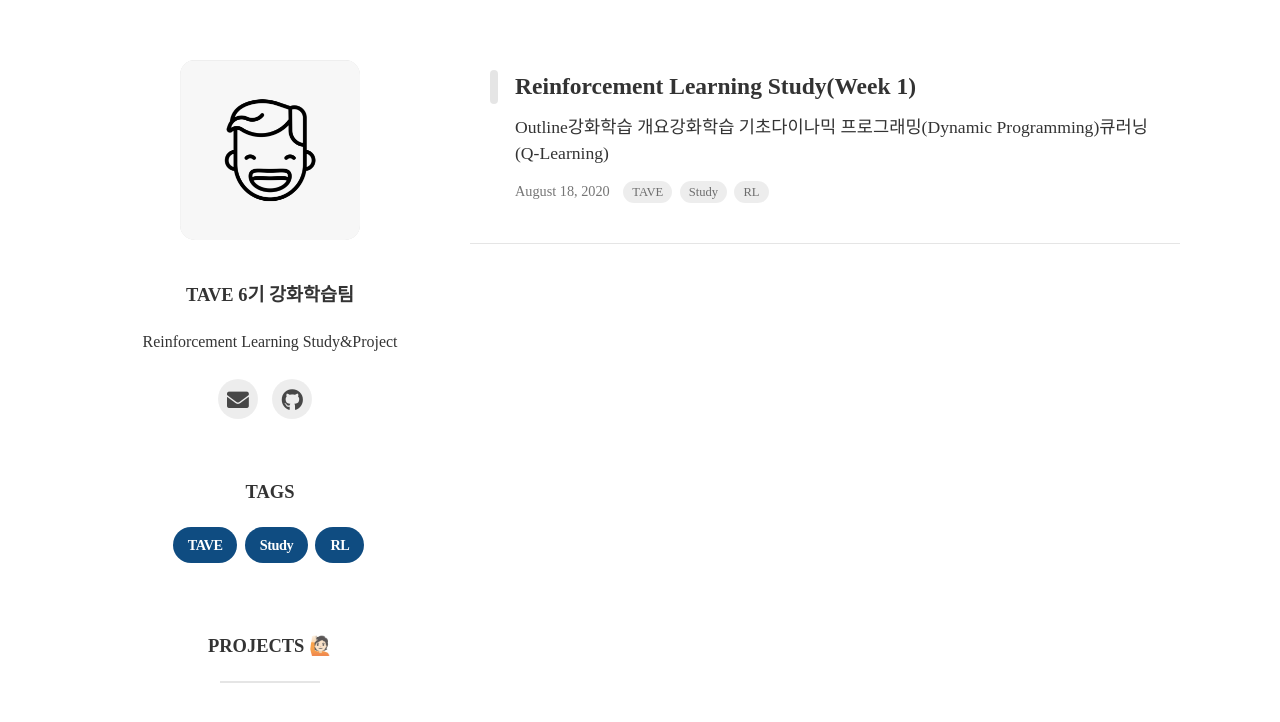
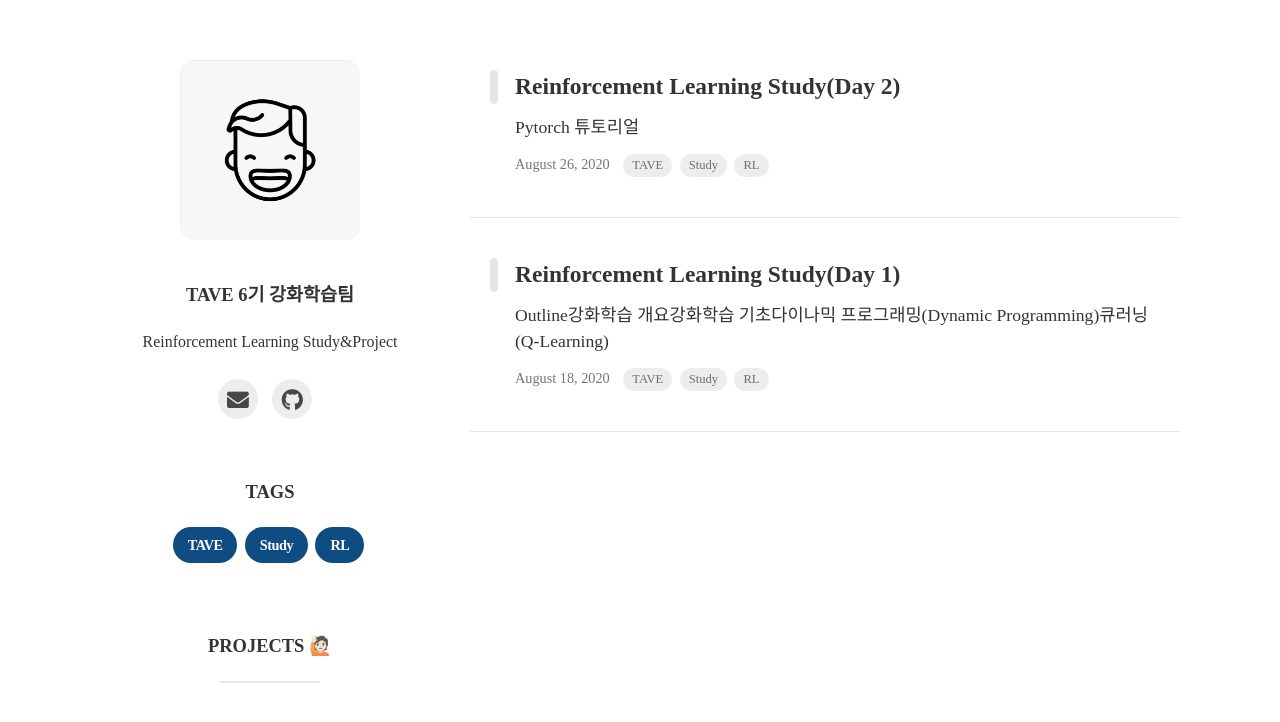
Before and after one commit to TAVE-6th-RLstudy/TAVE-6th-RLstudy.github.io, a Jekyll site: the page built from index.html, in a window 1280 px wide. Shown: the top 722 px of the page. Built offline with Jekyll 4.4.1, drawn with Linux system fonts in a browser that asks for light colours; nearby versions of some CDN libraries; some web fonts are replaced; the list of posts is cut into pages by our own code; some of the changed lines change nothing that is shown.

Commit message:
add post

```diff
--- a/_posts/2020-08-17-Reinforcement_Learning1.md
+++ b/_posts/2020-08-17-Reinforcement_Learning1.md
@@ -1,6 +1,6 @@
 ---
 layout: post
-title: Reinforcement Learning Study(Week 1)
+title: Reinforcement Learning Study(Day 1)
 subtitle: 테이블 기반 고전 강화학습
 tags: [TAVE, Study, RL]
 author: Park Jaiyoon
--- /dev/null
+++ b/_posts/2020-08-26-Reinforcement_Learning2.md
@@ -0,0 +1,374 @@
+---
+layout: post
+title: Reinforcement Learning Study(Day 2)
+subtitle: Pytorch 튜토리얼
+tags: [TAVE, Study, RL]
+author: Park Jaiyoon
+comments: True
+date: 2020-08-26
+lastmod: 2020-08-17 12:00:00
+sitemap:
+changefreq: daily
+priority: 1.0
+---
+
+# Outline
+
+1. Pytorch Tutorial
+
+   - Pytorch란?
+   - Pytorch Tudorial
+   - Autograd
+   - Gradient
+
+# Pytorch Tutorial
+
+## [1/4] Pytorch란?
+
+- pytorch는 파이썬 기반의 오픈소스 머신러닝 라이브러리로, Torch를 기반으로 하고 자연어 처리와 같은 애플리케이션을 위해 사용된다. 페이스북 인공지능 연구집단에 의해 개발되었다. 간결하고 구현이 빠르며 텐서플로우보다 익히기 쉽다.
+
+## [2/4] Pytorch Tutorial
+
+### empty
+
+- tensor는 자료형의 단위이다.
+- torch.empty는 초기화 되지 않은 행렬으로, 그 시점에 할당된 메모리에 존재하던 값이 초기값으로 나타난다.
+- type(x)를 출력해보면 자료형이 torch.tensor라고 나온다.
+
+{% highlight python %}
+import torch
+
+x = torch.empty(5, 3)
+print(x)
+print(type(x))
+{% endhighlight %}
+
+{% highlight html %}
+out:
+tensor([[ 4.8689e-36, 0.0000e+00, 5.6052e-45],
+[ 0.0000e+00, 1.4013e-45, 0.0000e+00],
+[ 1.4013e-45, 0.0000e+00, -2.0294e+00],
+[-3.0359e-01, -6.3788e-01, 1.1869e-01],
+[-2.8520e-01, -6.8363e-01, -4.3497e-01]])
+
+    <class 'torch.Tensor'>
+
+{% endhighlight %}
+
+### random
+
+- rand 는 0,1 사이에 균등분포에서 랜덤으로 값을 가져와 행렬을 만든다
+
+{% highlight python %}
+x = torch.rand(5, 3)
+print(x)
+{% endhighlight %}
+
+{% highlight html %}
+tensor([[0.7194, 0.6460, 0.8726],
+[0.3167, 0.1146, 0.4650],
+[0.5900, 0.7723, 0.1102],
+[0.3511, 0.8640, 0.3159],
+[0.3506, 0.8203, 0.9907]])
+{% endhighlight %}
+
+### zeros
+
+- 0 으로 채워진 행렬을 생성
+- dtype은 자료형을 지정할 수 있다. (ex. torch.long, torch.int ...)
+
+{% highlight python %}
+x = torch.zeros(5, 3, dtype=torch.long)
+print(x)
+{% endhighlight %}
+
+{% highlight html %}
+tensor([[0, 0, 0],
+[0, 0, 0],
+[0, 0, 0],
+[0, 0, 0],
+[0, 0, 0]])
+{% endhighlight %}
+
+### tensor
+
+- 데이터를 넣어서 텐서를 생성할 수도 있다.
+
+{% highlight python %}
+x = torch.tensor([5.5, 3])
+print(x)
+{% endhighlight %}
+
+{% highlight html %}
+tensor([5.5000, 3.0000])
+{% endhighlight %}
+
+### new ones
+
+- new\_\* 메소드는 크기를 받는다.
+
+{% highlight python %}
+x = x.new_ones(5, 3, dtype=torch.double)
+print(x)
+{% endhighlight %}
+
+{% highlight html %}
+tensor([[1., 1., 1.],
+[1., 1., 1.],
+[1., 1., 1.],
+[1., 1., 1.],
+[1., 1., 1.]], dtype=torch.float64)
+{% endhighlight %}
+
+### randn_like
+
+- dtype을 오버라이드한다.
+- randn_like는 사이즈를 튜플로 입력하지 않고 기존의 텐서로 정의한다.
+
+{% highlight python %}
+x = torch.randn_like(x, dtype=torch.float)
+print(x)
+{% endhighlight %}
+
+{% highlight html %}
+tensor([[-1.6818, 1.0321, -0.8268],
+[ 0.5849, 0.2614, -1.0141],
+[-1.3403, 0.0985, -2.0294],
+[-0.3036, -0.6379, 0.1187],
+[-0.2852, -0.6836, -0.4350]])
+{% endhighlight %}
+
+### size
+
+- x.size()는 x의 크기를 알 수 있다.
+
+{% highlight python %}
+print(x.size())
+{% endhighlight %}
+
+{% highlight html %}
+torch.Size([5, 3])
+{% endhighlight %}
+
+### 덧셈
+
+- torch에서의 덧셈연산이다.
+- \+ 연산자와 torch.add()로 연산이 가능하다.
+
+{% highlight python %}
+y = torch.rand(5, 3)
+print(x + y)
+
+print(torch.add(x, y))
+{% endhighlight %}
+
+{% highlight html %}
+tensor([[ 1.1330, 1.1318, -0.0505],
+[ 1.3939, 1.1446, 1.4834],
+[ 0.0519, -0.4940, 0.8106],
+[ 1.4957, 1.4173, 2.0778],
+[-0.7459, 0.8813, -0.7525]])
+tensor([[ 1.1330, 1.1318, -0.0505],
+[ 1.3939, 1.1446, 1.4834],
+[ 0.0519, -0.4940, 0.8106],
+[ 1.4957, 1.4173, 2.0778],
+[-0.7459, 0.8813, -0.7525]])
+{% endhighlight %}
+
+- 아래와 같은 방식도 가능하다.
+- 결과를 빈 tensor에 넣어 출력을 한다.
+
+{% highlight python %}
+result = torch.empty(5, 3)
+torch.add(x, y, out=result)
+print(result)
+{% endhighlight %}
+
+{% highlight html %}
+tensor([[ 1.1330, 1.1318, -0.0505],
+[ 1.3939, 1.1446, 1.4834],
+[ 0.0519, -0.4940, 0.8106],
+[ 1.4957, 1.4173, 2.0778],
+[-0.7459, 0.8813, -0.7525]])
+{% endhighlight %}
+
+- in place 방식이며, 바꿔치기 방식이라고 한다.
+
+{% highlight python %}
+
+# y에 x 더하기
+
+y.add\_(x)
+print(y)
+{% endhighlight %}
+
+{% highlight html %}
+tensor([[ 1.1330, 1.1318, -0.0505],
+[ 1.3939, 1.1446, 1.4834],
+[ 0.0519, -0.4940, 0.8106],
+[ 1.4957, 1.4173, 2.0778],
+[-0.7459, 0.8813, -0.7525]])
+{% endhighlight %}
+
+### indexing
+
+- 아래와 같은 indexing은 전체 행에서 1번째 열만 가져오는 코드이다.
+- x tensor를 같이 출력해보면 1번째 열만 출력된 것을 볼 수 있다.
+
+{% highlight python %}
+print(x)
+print(x[:, 1])
+{% endhighlight %}
+
+{% highlight html %}
+tensor([[ 0.3303, 0.9045, -0.1993],
+[ 0.5441, 0.5543, 0.9550],
+[-0.4737, -0.6022, 0.5375],
+[ 1.3710, 0.9057, 1.3939],
+[-0.9738, 0.0332, -1.4871]])
+tensor([ 0.9045, 0.5543, -0.6022, 0.9057, 0.0332])
+{% endhighlight %}
+
+### view
+
+- torch.view는 tensor의 크기와 모양을 변경해 준다.
+- 4x4로 선언된 x tensor를 view를 사용해 크기를 변경해 주었다.
+- view에서 -1은 자동으로 모양을 채워준다.
+
+{% highlight python %}
+x = torch.randn(4, 4)
+y = x.view(16)
+z = x.view(-1, 8)
+print(x.size(), y.size(), z.size())
+{% endhighlight %}
+
+{% highlight html %}
+torch.Size([4, 4]) torch.Size([16]) torch.Size([2, 8])
+{% endhighlight %}
+
+### item
+
+- tensor의 내부 값만 가져온다.
+- int형으로 반환해 준다.
+
+{% highlight python %}
+x = torch.randn(1)
+print(x)
+print(x.item())
+{% endhighlight %}
+
+{% highlight html %}
+tensor([-1.8750])
+-1.874952793121338
+{% endhighlight %}
+
+### numpy와의 호환성
+
+- numpy와 형변환이 매우 편리하다.
+
+{% highlight python %}
+import numpy as np
+a = np.ones(5)
+b = torch.from_numpy(a)
+np.add(a, 1, out=a)
+print(a)
+print(b)
+{% endhighlight %}
+
+{% highlight html %}
+[2. 2. 2. 2. 2.]
+tensor([2., 2., 2., 2., 2.], dtype=torch.float64)
+{% endhighlight %}
+
+## [3/4] Autograd
+
+### requires_grad
+
+- requires_grad의 속성을 True로 하면, 해당 tensor에서 이뤄진 모든 연산을 추적하기 시작한다.
+- requires_grad 는 기존의 값을 바꿔치기 하여 tensor 를 변경한다.
+
+{% highlight python %}
+x = torch.ones(2, 2, requires_grad=True)
+print(x)
+{% endhighlight %}
+
+{% highlight html %}
+tensor([[1., 1.],
+[1., 1.]], requires_grad=True)
+{% endhighlight %}
+
+- requires_grad의 속성을 명시하지 않으면 기본적으로 True가 된다.
+
+{% highlight python %}
+a = torch.randn(2, 2)
+a = ((a _ 8) / (a - 2))
+print(a.requires*grad)
+a.requires_grad*(True)
+print(a.requires_grad)
+b = (a _ a).sum()
+print(b.grad_fn)
+{% endhighlight %}
+
+{% highlight html %}
+False
+True
+<SumBackward0 object at 0x7effda51c518>
+{% endhighlight %}
+
+### grad_fn
+
+- grad_fn은 연산의 결과로 생성된 것이라는 표시이다.
+
+{% highlight python %}
+y = x + 2
+print(y)
+{% endhighlight %}
+
+{% highlight html %}
+tensor([[3., 3.],
+[3., 3.]], grad_fn=<AddBackward0>)
+{% endhighlight %}
+
+- 추가로 연산을 수행하였다.
+
+{% highlight python %}
+z = y _ y _ 3
+out = z.mean()
+
+print(z, out)
+{% endhighlight %}
+
+{% highlight html %}
+tensor([[27., 27.],
+[27., 27.]], grad_fn=<MulBackward0>)
+tensor(27., grad_fn=<MeanBackward0>)
+{% endhighlight %}
+
+## [4/4] Gradient
+
+### grad
+
+- out은 위의 z.mean()의 값과 같다.
+- grad를 이용해 변화도를 출력한다.
+
+{% highlight python %}
+out.backward()
+print(x.grad)
+{% endhighlight %}
+
+{% highlight html %}
+tensor([[4.5000, 4.5000],
+[4.5000, 4.5000]])
+{% endhighlight %}
+
+### 야코비안 행렬
+
+- gradient는 스칼라 함수에 대한 일차 미분이지만, 야코비안 행렬은 다변수 벡터 함수에 대한 일차 미분이다.
+- 아래 식은 야코비안 행렬을 정의한 것이다.
+  ![jacobian](/assets/img/RL_Study2/jacobian.png)
+
+### torch.autograd
+
+- torch.autograd는 벡터-야코비안 곱을 계산한다.
+- 벡터 v = (v<sub>1</sub> v<sub>2</sub> ... v<sub>m</sub>)<sup>T</sup>에 대해 v<sup>T</sup> \* J을 연산한다.
+  ![jacobian2](/assets/img/RL_Study2/jacobian2.png)
```
Also changed, not shown: assets/img/RL_Study2/jacobian.png (added), assets/img/RL_Study2/jacobian2.png (added).
